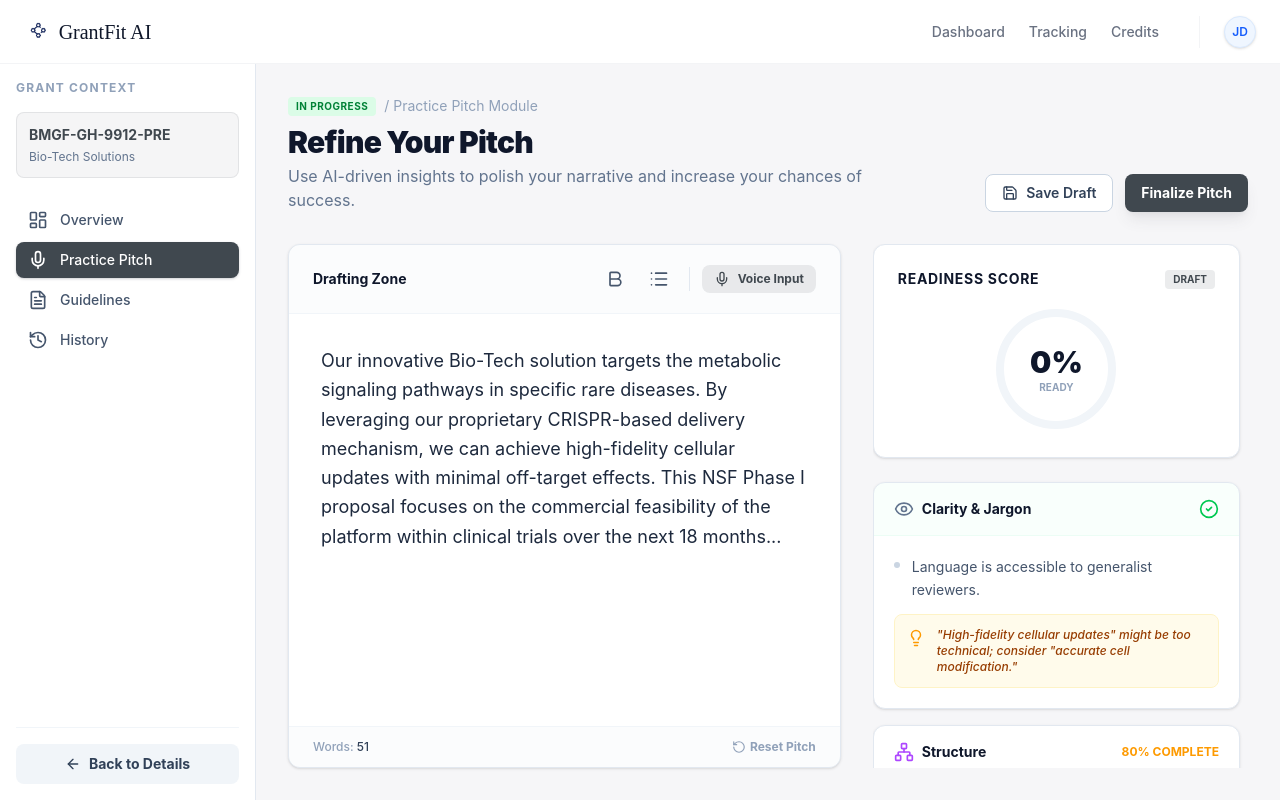
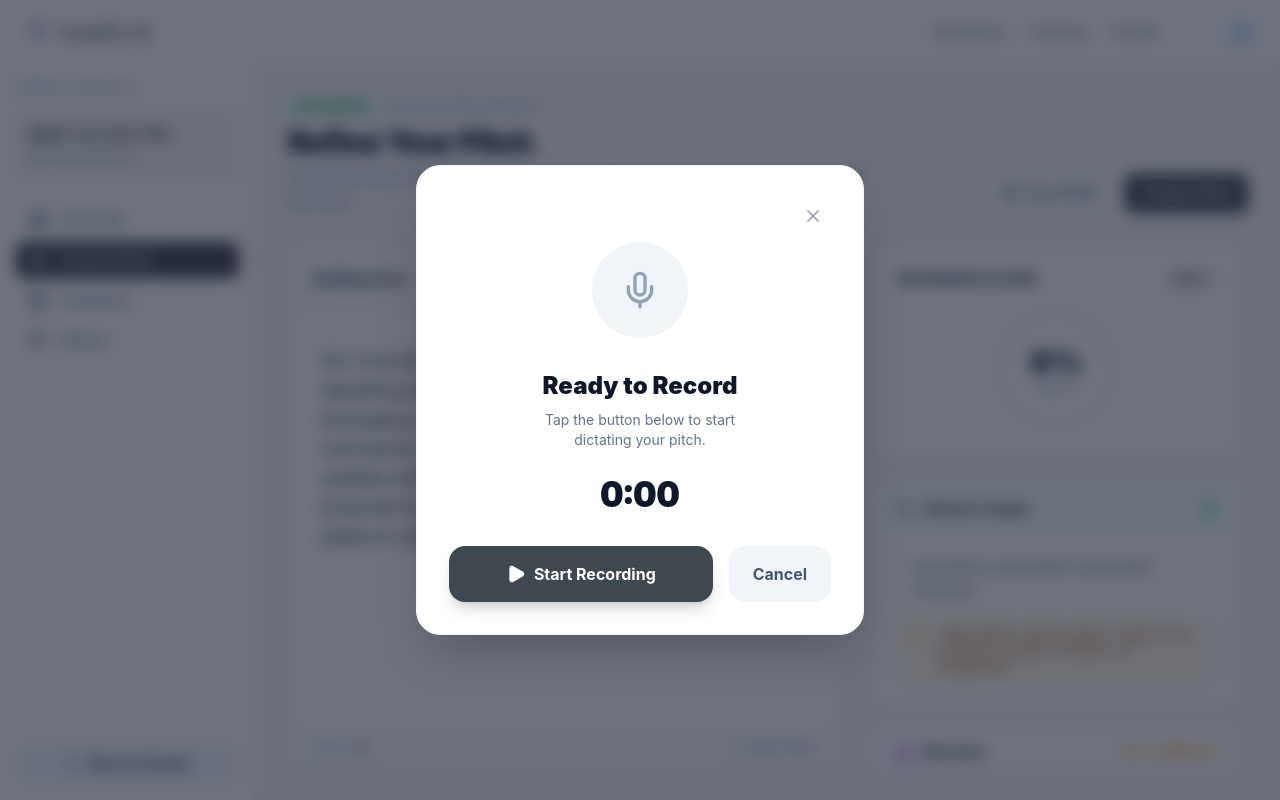
Before and after one commit to highly-classified/Neurathon_GrantFit-AI, a React (Vite) app in the folder frontend/: page /pitch/BMGF-GH-9912-PRE in a window 1280 px wide. Both pictures are taken after a click on the button "Voice Input". Built offline with nearby package versions, Linux system fonts and the light colour scheme; no server answers; a web font is replaced by a local one.

Commit message:
add voiceinput

```diff
--- a/frontend/src/components/pitch/PitchModule.jsx
+++ b/frontend/src/components/pitch/PitchModule.jsx
@@ -20,8 +20,13 @@ import {
     Circle,
     Target,
     TrendingUp,
-    AlertTriangle
+    AlertTriangle,
+    X,
+    Pause,
+    Play,
+    StopCircle
 } from 'lucide-react';
+import { motion, AnimatePresence } from 'framer-motion';
 import Navbar from '../dashboard/Navbar';
 
 const PitchModule = () => {
@@ -35,6 +40,97 @@ const PitchModule = () => {
         improvement_needed: "Submit your pitch to get feedback.",
         worse_part: "Critical areas will appear here.",
     });
+
+    // Voice-to-Text State
+    const [isVoiceModalOpen, setIsVoiceModalOpen] = useState(false);
+    const [isRecording, setIsRecording] = useState(false);
+    const [recordingTime, setRecordingTime] = useState(0);
+    const [interimTranscript, setInterimTranscript] = useState('');
+    const [recognition, setRecognition] = useState(null);
+
+    useEffect(() => {
+        const SpeechRecognition = window.SpeechRecognition || window.webkitSpeechRecognition;
+        if (SpeechRecognition) {
+            const recog = new SpeechRecognition();
+            recog.continuous = true;
+            recog.interimResults = true;
+            recog.lang = 'en-US';
+
+            recog.onresult = (event) => {
+                let currentInterim = '';
+                for (let i = event.resultIndex; i < event.results.length; ++i) {
+                    if (event.results[i].isFinal) {
+                        setPitchText(prev => prev + ' ' + event.results[i][0].transcript);
+                    } else {
+                        currentInterim += event.results[i][0].transcript;
+                    }
+                }
+                setInterimTranscript(currentInterim);
+            };
+
+            recog.onerror = (event) => {
+                console.error('Speech recognition error:', event.error);
+                setIsRecording(false);
+            };
+
+            recog.onend = () => {
+                setIsRecording(false);
+            };
+
+            setRecognition(recog);
+        }
+    }, []);
+
+    useEffect(() => {
+        let interval;
+        if (isRecording) {
+            interval = setInterval(() => {
+                setRecordingTime(prev => {
+                    if (prev <= 1) {
+                        stopRecording();
+                        return 0;
+                    }
+                    return prev - 1;
+                });
+            }, 1000);
+        } else {
+            clearInterval(interval);
+        }
+        return () => clearInterval(interval);
+    }, [isRecording]);
+
+    const startRecording = () => {
+        if (recognition) {
+            try {
+                recognition.start();
+                setIsRecording(true);
+                setRecordingTime(300);
+                setInterimTranscript('');
+            } catch (e) {
+                console.error("Recognition already started", e);
+            }
+        } else {
+            alert("Speech recognition is not supported in this browser.");
+        }
+    };
+
+    const stopRecording = () => {
+        if (recognition) {
+            recognition.stop();
+            setIsRecording(false);
+            if (interimTranscript) {
+                setPitchText(prev => prev + ' ' + interimTranscript);
+            }
+            setInterimTranscript('');
+            setIsVoiceModalOpen(false);
+        }
+    };
+
+    const formatTime = (seconds) => {
+        const mins = Math.floor(seconds / 60);
+        const secs = seconds % 60;
+        return `${mins}:${secs.toString().padStart(2, '0')}`;
+    };
 
     // In a real app, this would be a fetch() call to the backend
     const simulateBackendAnalysis = async (text) => {
@@ -180,7 +276,10 @@ const PitchModule = () => {
                                             <List className="size-5" />
                                         </button>
                                         <div className="h-6 w-px bg-slate-200 mx-1"></div>
-                                        <button className="flex items-center gap-2 px-3 py-1.5 rounded-lg bg-[#40484f]/10 text-[#40484f] font-bold text-xs hover:bg-[#40484f]/20 transition-colors">
+                                        <button
+                                            onClick={() => setIsVoiceModalOpen(true)}
+                                            className="flex items-center gap-2 px-3 py-1.5 rounded-lg bg-[#40484f]/10 text-[#40484f] font-bold text-xs hover:bg-[#40484f]/20 transition-colors"
+                                        >
                                             <Mic className="size-4" /> Voice Input
                                         </button>
                                     </div>
@@ -329,6 +428,98 @@ const PitchModule = () => {
                 </main>
             </div>
 
+            <AnimatePresence>
+                {isVoiceModalOpen && (
+                    <motion.div
+                        initial={{ opacity: 0 }}
+                        animate={{ opacity: 1 }}
+                        exit={{ opacity: 0 }}
+                        className="fixed inset-0 z-[100] flex items-center justify-center bg-slate-900/60 backdrop-blur-sm p-6"
+                    >
+                        <motion.div
+                            initial={{ scale: 0.9, y: 20 }}
+                            animate={{ scale: 1, y: 0 }}
+                            exit={{ scale: 0.9, y: 20 }}
+                            className="bg-white w-full max-w-md rounded-3xl shadow-2xl overflow-hidden border border-slate-100"
+                        >
+                            <div className="p-8 flex flex-col items-center text-center">
+                                <div className="w-full flex justify-end mb-2">
+                                    <button
+                                        onClick={() => { stopRecording(); setIsVoiceModalOpen(false); }}
+                                        className="p-2 hover:bg-slate-100 rounded-full transition-colors text-slate-400"
+                                    >
+                                        <X size={20} />
+                                    </button>
+                                </div>
+
+                                <div className="relative mb-8">
+                                    <AnimatePresence>
+                                        {isRecording && (
+                                            <motion.div
+                                                initial={{ scale: 0.8, opacity: 0 }}
+                                                animate={{ scale: [1, 1.3, 1], opacity: [0.1, 0.3, 0.1] }}
+                                                transition={{ duration: 2, repeat: Infinity }}
+                                                className="absolute inset-0 bg-[#40484f] rounded-full"
+                                            />
+                                        )}
+                                    </AnimatePresence>
+                                    <div className={`relative z-10 size-24 rounded-full flex items-center justify-center transition-all duration-500 ${isRecording ? 'bg-[#40484f] text-white shadow-xl shadow-[#40484f]/30' : 'bg-slate-100 text-slate-400'}`}>
+                                        <Mic size={40} className={isRecording ? 'animate-pulse' : ''} />
+                                    </div>
+                                </div>
+
+                                <h3 className="text-2xl font-black text-slate-900 mb-2">
+                                    {isRecording ? "Listening..." : "Ready to Record"}
+                                </h3>
+                                <p className="text-slate-500 text-sm mb-6 max-w-[240px]">
+                                    {isRecording
+                                        ? "Your voice is being transcribed in real-time to the editor."
+                                        : "Tap the button below to start dictating your pitch."}
+                                </p>
+
+                                <div className="text-4xl font-black text-slate-900 mb-8 tabular-nums">
+                                    {formatTime(recordingTime)}
+                                </div>
+
+                                {interimTranscript && (
+                                    <div className="w-full p-4 bg-slate-50 rounded-2xl mb-8 min-h-[60px] flex items-center justify-center">
+                                        <p className="text-sm text-[#40484f] italic font-medium opacity-70">
+                                            "{interimTranscript}..."
+                                        </p>
+                                    </div>
+                                )}
+
+                                <div className="flex items-center gap-4 w-full">
+                                    {!isRecording ? (
+                                        <button
+                                            onClick={startRecording}
+                                            className="flex-1 py-4 bg-[#40484f] text-white rounded-2xl font-bold flex items-center justify-center gap-2 hover:bg-[#40484f]/90 transition-all shadow-lg shadow-[#40484f]/20"
+                                        >
+                                            <Play size={20} fill="currentColor" />
+                                            Start Recording
+                                        </button>
+                                    ) : (
+                                        <button
+                                            onClick={stopRecording}
+                                            className="flex-1 py-4 bg-red-600 text-white rounded-2xl font-bold flex items-center justify-center gap-2 hover:bg-red-700 transition-all shadow-lg shadow-red-600/20"
+                                        >
+                                            <StopCircle size={20} fill="currentColor" />
+                                            Stop & Save
+                                        </button>
+                                    )}
+                                    <button
+                                        onClick={() => { stopRecording(); setIsVoiceModalOpen(false); }}
+                                        className="px-6 py-4 bg-slate-100 text-slate-600 rounded-2xl font-bold hover:bg-slate-200 transition-all"
+                                    >
+                                        Cancel
+                                    </button>
+                                </div>
+                            </div>
+                        </motion.div>
+                    </motion.div>
+                )}
+            </AnimatePresence>
+
             <style>{`
                 .custom-scrollbar::-webkit-scrollbar {
                     width: 6px;
```
